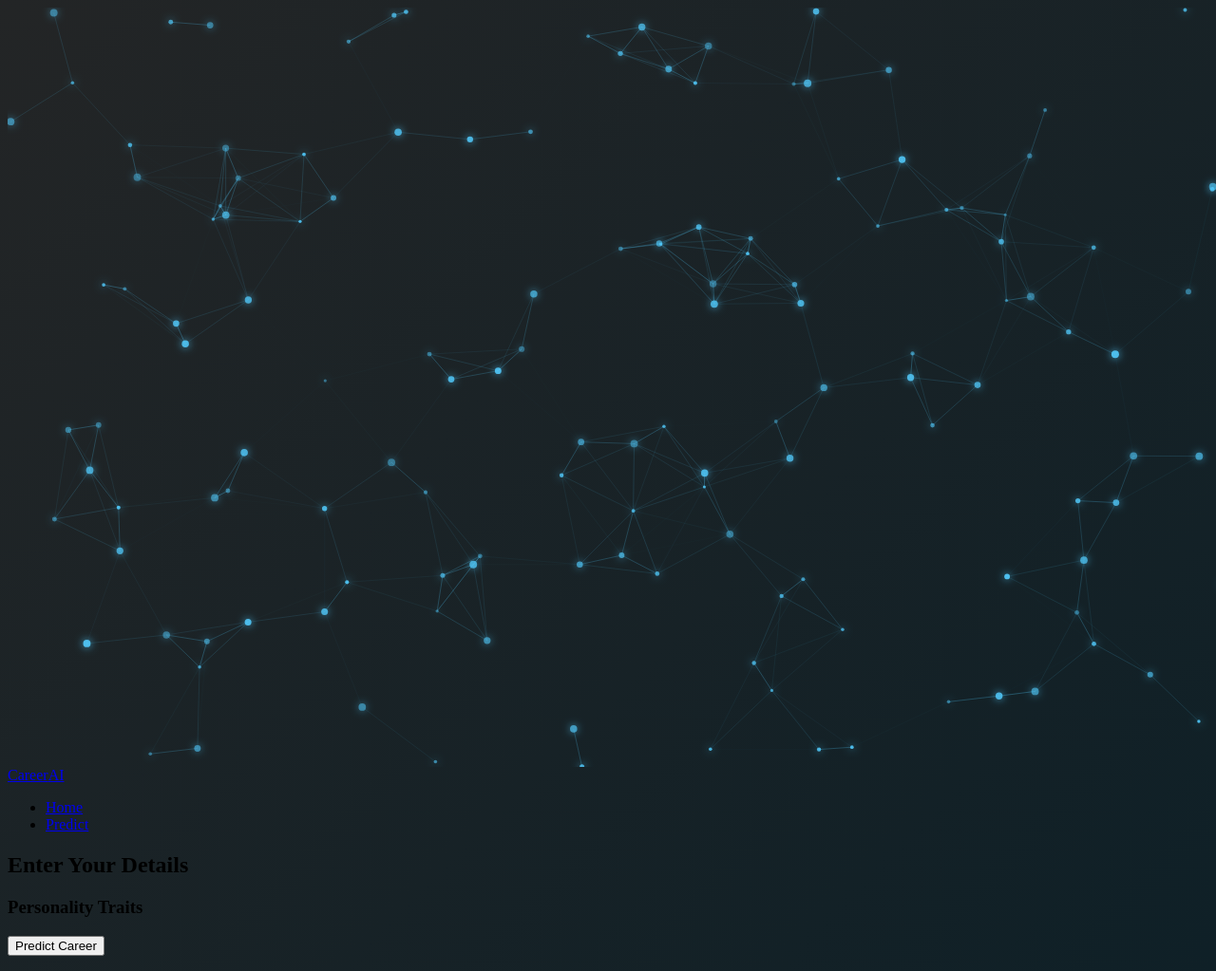
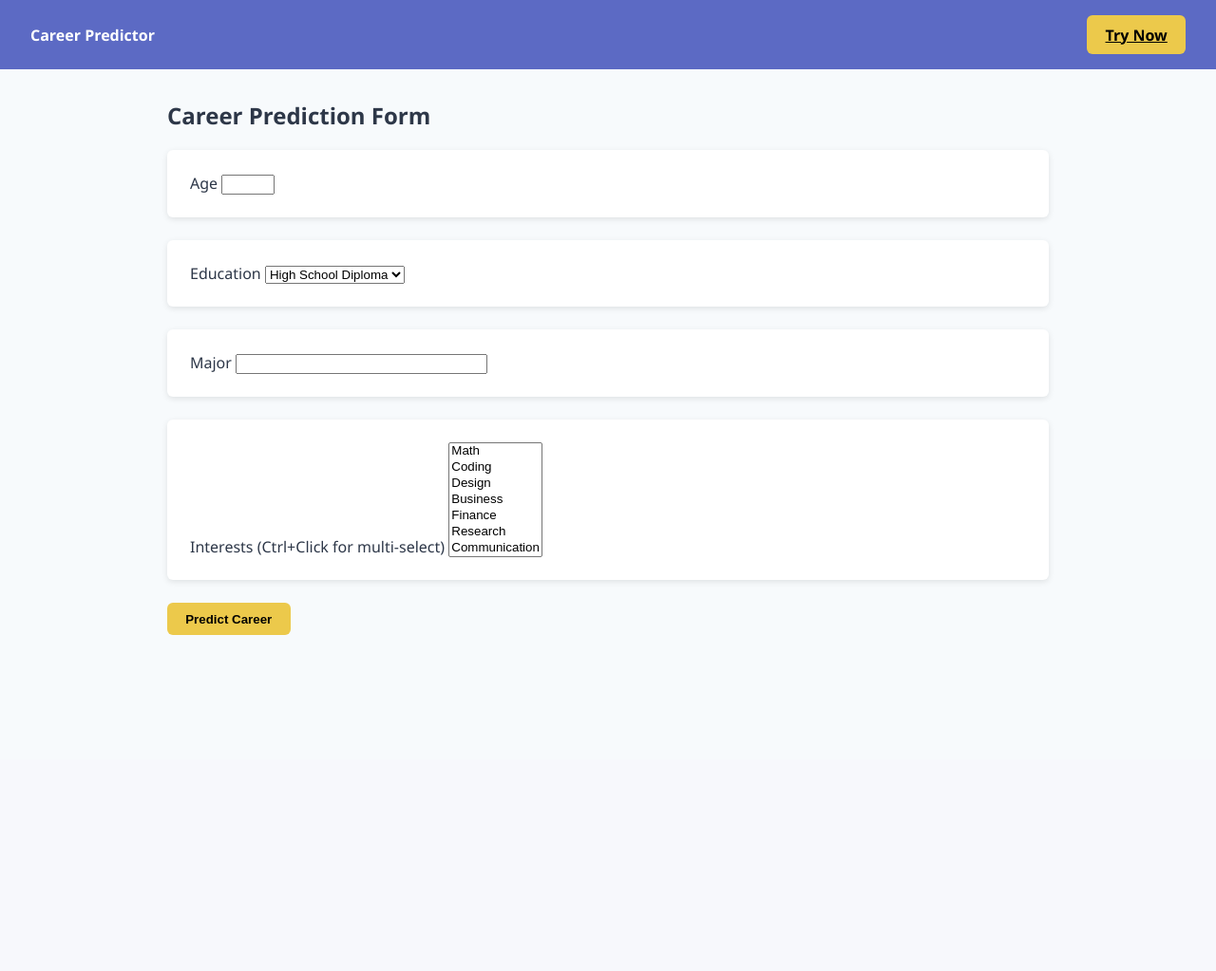
Before and after one commit to tusharchaudharryy/ML_Project_Career_Prediction_System, a Flask app: page /predict in a window 1280 px wide. Shown: the whole page at 95% size. After the commit the page ends 669 px from the top, so only its background shows below. Run offline with Flask 3, Linux system fonts and the light colour scheme.

Commit message:
UI Updated

```diff
--- a/static/css/style.css
+++ b/static/css/style.css
@@ -1,20 +1,67 @@
-/* Add this to your static/css/style.css for extra polish */
-body, html {
-  background: linear-gradient(135deg, #232526 0%, #0f2027 100%);
+:root {
+  --primary: #5c6ac4;
+  --secondary: #ecc94b;
+  --bg: #f7fafc;
+  --text: #2d3748;
+  --radius: 6px;
+  --shadow: 0 2px 6px rgba(0,0,0,0.1);
 }
 
-#bg-canvas {
-  filter: blur(0.5px) brightness(1.05);
+html {
+  box-sizing: border-box;
+  font-family: 'Segoe UI', Tahoma, Geneva, Verdana, sans-serif;
+}
+*, *:before, *:after { box-sizing: inherit; }
+
+body {
+  background: var(--bg);
+  margin: 0;
+  color: var(--text);
 }
 
-.card {
-  transition: box-shadow 0.2s;
-}
-.card:hover {
-  box-shadow: 0 8px 32px rgba(79,195,247,0.25);
-  border: 1px solid #4fc3f7;
+.navbar {
+  background: var(--primary);
+  padding: 1rem 2rem;
+  color: #fff;
+  display: flex;
+  justify-content: space-between;
+  align-items: center;
 }
 
-::-webkit-scrollbar-thumb {
-  background: linear-gradient(135deg, #4fc3f7 0%, #1976d2 100%);
+.container {
+  max-width: 960px;
+  margin: 2rem auto;
+  padding: 0 1rem;
 }
+
+.btn {
+  padding: .6rem 1.2rem;
+  border: none;
+  border-radius: var(--radius);
+  background: var(--secondary);
+  color: #000;
+  font-weight: 600;
+  cursor: pointer;
+  transition: transform .2s;
+}
+.btn:hover { transform: translateY(-2px); }
+
+.card {
+  background: #fff;
+  border-radius: var(--radius);
+  box-shadow: var(--shadow);
+  padding: 1.5rem;
+  margin-bottom: 1.5rem;
+}
+
+.progress {
+  height: 1rem;
+  border-radius: var(--radius);
+  background: #e2e8f0;
+  overflow: hidden;
+}
+.progress-bar {
+  height: 100%;
+  background: var(--primary);
+  transition: width .4s ease;
+}
--- /dev/null
+++ b/static/js/main.js
@@ -0,0 +1,12 @@
+document.addEventListener('DOMContentLoaded', () => {
+  const form = document.querySelector('form');
+  if (!form) return;
+
+  form.addEventListener('submit', e => {
+    const age = document.querySelector('#age');
+    if (age && (age.value < 14 || age.value > 65)) {
+      alert('Age must be between 14 and 65');
+      e.preventDefault();
+    }
+  });
+});
--- a/templates/base.html
+++ b/templates/base.html
@@ -1,27 +1,26 @@
+<!doctype html>
 <html lang="en">
-<head>
-  <meta charset="UTF-8" />
-  <meta name="viewport" content="width=device-width, initial-scale=1.0" />
-  <title>{{ title or 'Career Predictor' }}</title>
-  <link href="https://cdnjs.cloudflare.com/ajax/libs/font-awesome/6.4.0/css/all.min.css" rel="stylesheet" />
-  <link rel="stylesheet" href="{{ url_for('static', filename='css/style.css') }}" />
-</head>
-<body>
-  <canvas id="bg-canvas"></canvas>
-  <nav class="navbar">
+  <head>
+    <meta charset="utf-8">
+    <meta name="viewport" content="width=device-width, initial-scale=1">
+    <title>{% block title %}Career Prediction System{% endblock %}</title>
+    <link rel="stylesheet" href="{{ url_for('static', filename='css/style.css') }}">
+  </head>
+  <body>
+    <nav class="navbar">
+      <span><strong>Career Predictor</strong></span>
+      <a class="btn" href="{{ url_for('predict') }}">Try Now</a>
+    </nav>
     <div class="container">
-      <a href="/" class="brand">Career<span>AI</span></a>
-      <ul class="nav-links">
-        <li><a href="/">Home</a></li>
-        <li><a href="/predict">Predict</a></li>
-      </ul>
+      {% with messages = get_flashed_messages() %}
+        {% if messages %}
+          {% for m in messages %}
+            <div class="card" style="background:#ecc94b33;">{{ m }}</div>
+          {% endfor %}
+        {% endif %}
+      {% endwith %}
+      {% block content %}{% endblock %}
     </div>
-  </nav>
-  <main class="content">
-    {% block content %}{% endblock %}
-  </main>
-  <script src="{{ url_for('static', filename='js/bg.js') }}"></script>
-  <script src="https://cdn.jsdelivr.net/npm/chart.js"></script>
-  <script src="{{ url_for('static', filename='js/chart.js') }}"></script>
-</body>
+    <script src="{{ url_for('static', filename='js/main.js') }}"></script>
+  </body>
 </html>
--- a/templates/prediction.html
+++ b/templates/prediction.html
@@ -1,28 +1,29 @@
 {% extends 'base.html' %}
+{% block title %}Predict Career{% endblock %}
 {% block content %}
-<div class="form-container">
-  <h2>Enter Your Details</h2>
-  <form method="POST">
-    <!-- Skills Inputs -->
-    <div class="grid">
-      {% for skill in skills %}
-      <div class="input-group">
-        <label>{{ skill }}</label>
-        <input type="number" name="{{ skill|lower|replace(' ', '_') }}" min="0" max="10" required />
-      </div>
-      {% endfor %}
+  <h2>Career Prediction Form</h2>
+  <form method="post">
+    {{ form.hidden_tag() }}
+    <div class="card">
+      <label>Age</label>
+      {{ form.age(size=5) }}
     </div>
-    <!-- Personality Sliders -->
-    <h3>Personality Traits</h3>
-    <div class="grid-2">
-      {% for trait in traits %}
-      <div class="input-group">
-        <label>{{ trait }}</label>
-        <input type="range" name="{{ trait|lower|replace(' ', '_') }}" min="0" max="1" step="0.01" value="0.5" />
-      </div>
-      {% endfor %}
+
+    <div class="card">
+      <label>Education</label>
+      {{ form.education() }}
     </div>
-    <button type="submit" class="btn btn-primary">Predict Career</button>
+
+    <div class="card">
+      <label>Major</label>
+      {{ form.major(size=30) }}
+    </div>
+
+    <div class="card">
+      <label>Interests (Ctrl+Click for multi-select)</label>
+      {{ form.interests(size=7) }}
+    </div>
+
+    <button class="btn" type="submit">Predict Career</button>
   </form>
-</div>
 {% endblock %}
```
Also changed, not shown: templates/index.html (+6 -5 lines), templates/results.html (+12 -9 lines).
